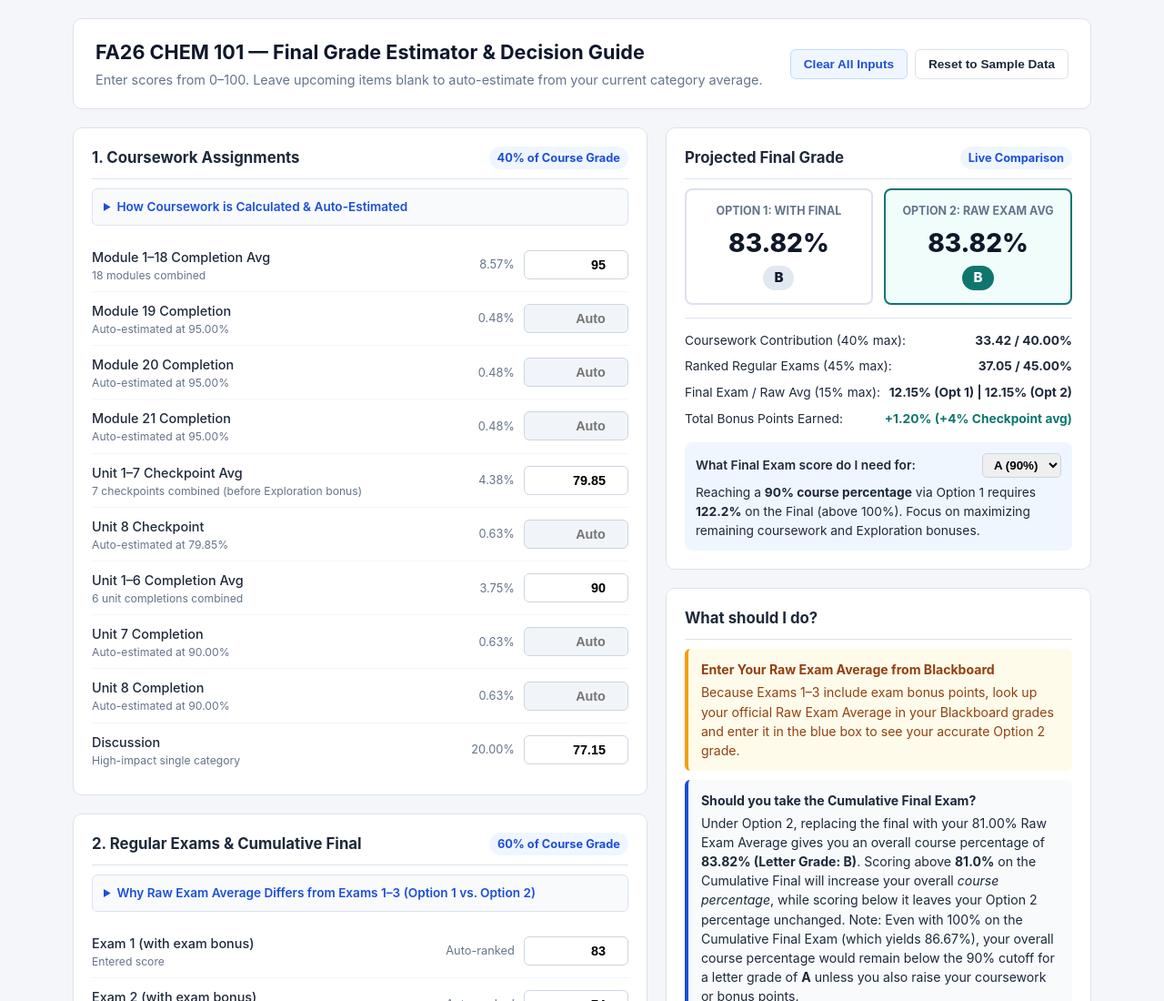
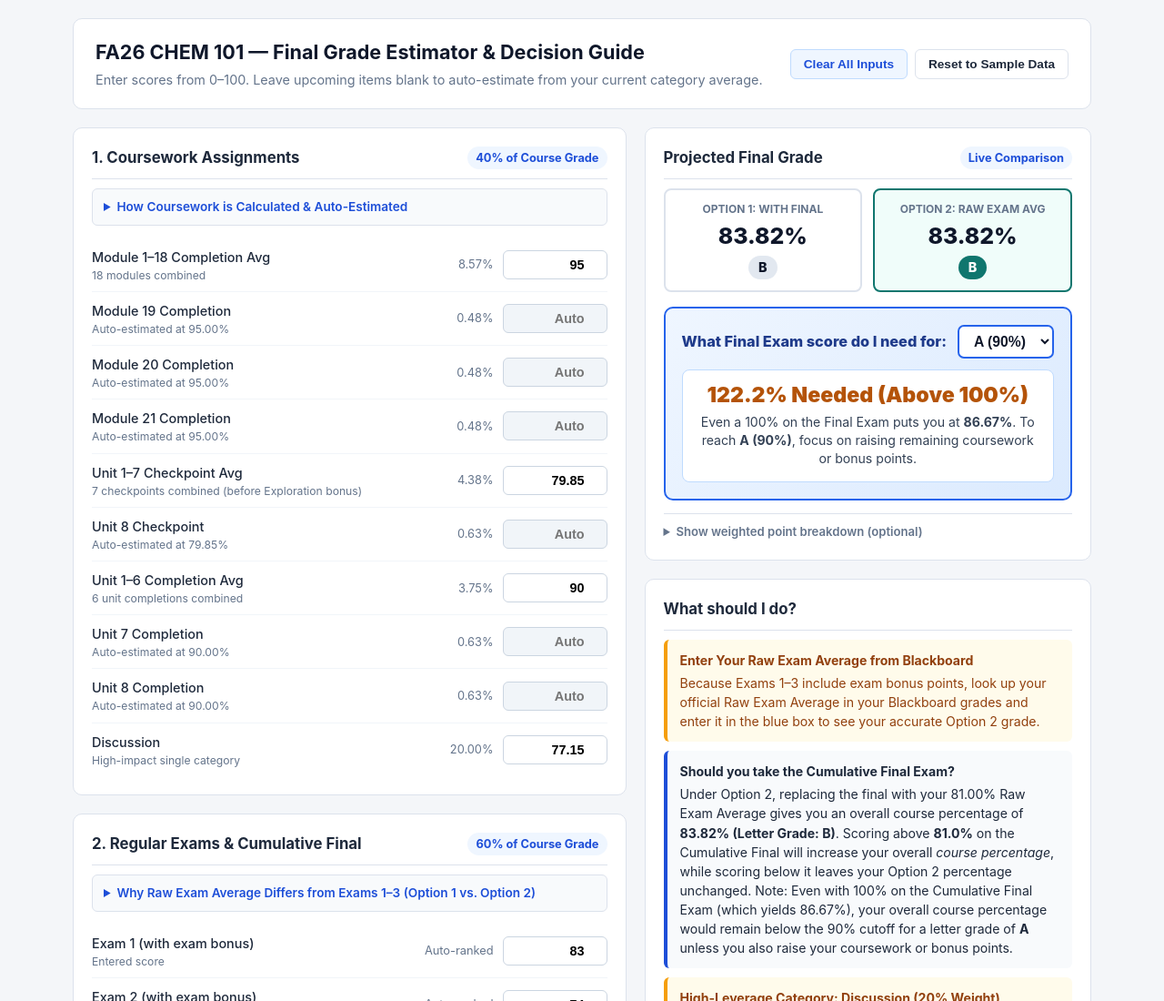
Before and after one commit to carpent-umbc/chem101-calculator, a plain HTML site: page index.html in a window 1280 px wide. Shown: the top 1100 px of the page at 91% size. Drawn offline with Linux system fonts and the light colour scheme.

Commit message:
Update index.html

```diff
--- a/index.html
+++ b/index.html
@@ -85,7 +85,7 @@
     .btn-clear:hover { background: #dbeafe; }
     .grid {
       display: grid;
-      grid-template-columns: 1.35fr 1fr;
+      grid-template-columns: 1.3fr 1.05fr;
       gap: 20px;
       align-items: start;
     }
@@ -313,12 +313,12 @@
       display: grid;
       grid-template-columns: 1fr 1fr;
       gap: 12px;
-      margin-bottom: 14px;
+      margin-bottom: 16px;
     }
     .option-box {
       border: 2px solid var(--border);
       border-radius: 8px;
-      padding: 14px;
+      padding: 12px;
       text-align: center;
       background: #fff;
       transition: all 0.2s ease;
@@ -328,24 +328,24 @@
       background: var(--accent-soft);
     }
     .opt-title {
-      font-size: 0.78rem;
+      font-size: 0.75rem;
       font-weight: 700;
       text-transform: uppercase;
       color: var(--muted);
-      margin-bottom: 4px;
+      margin-bottom: 2px;
     }
     .opt-score {
-      font-size: 1.75rem;
+      font-size: 1.55rem;
       font-weight: 800;
       color: #0f172a;
     }
     .opt-letter {
       display: inline-block;
-      margin-top: 4px;
-      padding: 2px 12px;
+      margin-top: 3px;
+      padding: 2px 11px;
       border-radius: 999px;
       font-weight: 800;
-      font-size: 0.95rem;
+      font-size: 0.9rem;
       background: #e2e8f0;
       color: #0f172a;
     }
@@ -353,16 +353,93 @@
       background: var(--accent);
       color: #fff;
     }
-    .breakdown-list {
-      font-size: 0.86rem;
+
+    /* DOMINANT TARGET FINAL EXAM SOLVER */
+    .target-hero {
+      background: linear-gradient(135deg, #eff6ff 0%, #dbeafe 100%);
+      border: 2px solid #2563eb;
+      border-radius: 10px;
+      padding: 18px;
+      margin-bottom: 14px;
+    }
+    .target-controls {
+      display: flex;
+      align-items: center;
+      justify-content: space-between;
+      gap: 10px;
+      margin-bottom: 12px;
+      flex-wrap: wrap;
+    }
+    .target-controls label {
+      font-size: 1.02rem;
+      font-weight: 800;
+      color: #1e3a8a;
+    }
+    select.target-select {
+      padding: 7px 12px;
+      border-radius: 7px;
+      border: 2px solid #2563eb;
+      background: #ffffff;
+      color: #0f172a;
+      font-size: 0.98rem;
+      font-weight: 800;
+      cursor: pointer;
+    }
+    .target-big-display {
+      background: #ffffff;
+      border-radius: 8px;
+      padding: 14px 16px;
+      text-align: center;
+      border: 1px solid #bfdbfe;
+    }
+    .target-big-number {
+      font-size: 2.15rem;
+      font-weight: 900;
+      color: #1d4ed8;
+      line-height: 1.15;
+      margin-bottom: 6px;
+    }
+    .target-big-number.achieved {
+      color: #0f766e;
+      font-size: 1.45rem;
+    }
+    .target-big-number.impossible {
+      color: #b45309;
+      font-size: 1.45rem;
+    }
+    .target-subtext {
+      font-size: 0.88rem;
+      color: #334155;
+      line-height: 1.45;
+    }
+
+    /* COLLAPSIBLE WEIGHTED BREAKDOWN */
+    details.breakdown-toggle {
       border-top: 1px solid var(--border);
       padding-top: 10px;
+      font-size: 0.82rem;
+      color: var(--muted);
+    }
+    details.breakdown-toggle summary {
+      cursor: pointer;
+      font-weight: 600;
+      color: var(--muted);
+      user-select: none;
+    }
+    details.breakdown-toggle summary:hover {
+      color: var(--text);
+    }
+    .breakdown-list {
+      margin-top: 8px;
+      padding-top: 6px;
+      border-top: 1px dashed #e2e8f0;
     }
     .breakdown-row {
       display: flex;
       justify-content: space-between;
-      padding: 4px 0;
+      padding: 3px 0;
     }
+
     .guidance-card {
       background: #f8fafc;
       border-left: 4px solid var(--primary);
@@ -379,26 +456,6 @@
     .guidance-card strong.tip-title {
       display: block;
       margin-bottom: 4px;
-    }
-    .target-solver {
-      background: var(--primary-soft);
-      border-radius: 8px;
-      padding: 12px;
-      margin-top: 12px;
-      font-size: 0.86rem;
-    }
-    .target-controls {
-      display: flex;
-      align-items: center;
-      justify-content: space-between;
-      margin-bottom: 6px;
-      font-weight: 600;
-    }
-    select {
-      padding: 4px 8px;
-      border-radius: 5px;
-      border: 1px solid #cbd5e1;
-      font-weight: 600;
     }
     .disclaimer {
       font-size: 0.78rem;
@@ -619,25 +676,30 @@
           </div>
         </div>
 
-        <div class="breakdown-list">
-          <div class="breakdown-row"><span>Coursework Contribution (40% max):</span><strong id="outCw">--</strong></div>
-          <div class="breakdown-row"><span>Ranked Regular Exams (45% max):</span><strong id="outEx">--</strong></div>
-          <div class="breakdown-row"><span>Final Exam / Raw Avg (15% max):</span><strong id="outFin">--</strong></div>
-          <div class="breakdown-row"><span>Total Bonus Points Earned:</span><strong id="outBonus" style="color:var(--accent)">--</strong></div>
-        </div>
-
-        <div class="target-solver">
+        <!-- DOMINANT TARGET FINAL EXAM SECTION -->
+        <div class="target-hero">
           <div class="target-controls">
-            <span>What Final Exam score do I need for:</span>
-            <select id="targetGrade" onchange="recalc()">
+            <label for="targetGrade">What Final Exam score do I need for:</label>
+            <select id="targetGrade" class="target-select" onchange="recalc()">
               <option value="90">A (90%)</option>
               <option value="80">B (80%)</option>
               <option value="70">C (70%)</option>
               <option value="60">D (60%)</option>
             </select>
           </div>
-          <div id="targetResult"></div>
+          <div class="target-big-display" id="targetResult"></div>
         </div>
+
+        <!-- COLLAPSIBLE WEIGHTED BREAKDOWN -->
+        <details class="breakdown-toggle">
+          <summary>Show weighted point breakdown (optional)</summary>
+          <div class="breakdown-list">
+            <div class="breakdown-row"><span>Coursework Contribution (40% max):</span><strong id="outCw">--</strong></div>
+            <div class="breakdown-row"><span>Ranked Regular Exams (45% max):</span><strong id="outEx">--</strong></div>
+            <div class="breakdown-row"><span>Final Exam / Raw Avg (15% max):</span><strong id="outFin">--</strong></div>
+            <div class="breakdown-row"><span>Total Bonus Points Earned:</span><strong id="outBonus" style="color:var(--accent)">--</strong></div>
+          </div>
+        </details>
       </div>
 
       <div class="card">
@@ -793,20 +855,33 @@
     document.getElementById("outFin").textContent = `${(finalScore * 0.15).toFixed(2)}% (Opt 1) | ${(rawExamAvg * 0.15).toFixed(2)}% (Opt 2)`;
     document.getElementById("outBonus").textContent = `+${bonusPts.toFixed(2)}% (+${explorationCount}% Checkpoint avg)`;
 
-    // Target Solver
+    // Dominant Target Solver
     const target = parseFloat(document.getElementById("targetGrade").value);
+    const targetLetter = toLetter(target);
     const baseWithoutFinal = cwWeighted + rankedExamPts + bonusPts;
     const neededFinal = (target - baseWithoutFinal) / 0.15;
     const targetEl = document.getElementById("targetResult");
 
     if (opt2 >= target) {
-      targetEl.innerHTML = `You already reach a <strong>${target}% course percentage</strong> under <strong>Option 2</strong> (${opt2.toFixed(2)}%) without needing the Cumulative Final to raise your grade.`;
+      targetEl.innerHTML = `
+        <div class="target-big-number achieved">Already Locked In (Option 2)</div>
+        <div class="target-subtext">Your Option 2 grade is already <strong>${opt2.toFixed(2)}% (${opt2Letter})</strong>, so you do not need the Cumulative Final to reach a <strong>${targetLetter} (${target}%)</strong>.</div>
+      `;
     } else if (neededFinal <= 0) {
-      targetEl.innerHTML = `You have already locked in at least a <strong>${target}% course percentage</strong> regardless of your Final Exam score.`;
+      targetEl.innerHTML = `
+        <div class="target-big-number achieved">0% Needed — Guaranteed</div>
+        <div class="target-subtext">You have already secured at least a <strong>${target}% (${targetLetter})</strong> regardless of your Final Exam score.</div>
+      `;
     } else if (neededFinal > 100) {
-      targetEl.innerHTML = `Reaching a <strong>${target}% course percentage</strong> via Option 1 requires <strong>${neededFinal.toFixed(1)}%</strong> on the Final (above 100%). Focus on maximizing remaining coursework and Exploration bonuses.`;
+      targetEl.innerHTML = `
+        <div class="target-big-number impossible">${neededFinal.toFixed(1)}% Needed (Above 100%)</div>
+        <div class="target-subtext">Even a 100% on the Final Exam puts you at <strong>${(baseWithoutFinal + 15).toFixed(2)}%</strong>. To reach <strong>${targetLetter} (${target}%)</strong>, focus on raising remaining coursework or bonus points.</div>
+      `;
     } else {
-      targetEl.innerHTML = `You need at least <strong>${neededFinal.toFixed(1)}%</strong> on the Cumulative Final Exam (Option 1) to finish with a <strong>${target}% course percentage</strong>.`;
+      targetEl.innerHTML = `
+        <div class="target-big-number">${neededFinal.toFixed(1)}% on Final Exam</div>
+        <div class="target-subtext">Score at least <strong>${neededFinal.toFixed(1)}%</strong> on the Cumulative Final Exam (Option 1) to finish with a <strong>${targetLetter} (${target}%)</strong>.</div>
+      `;
     }
 
     // Guidance Engine ("What should I do?")
@@ -900,13 +975,13 @@
       const el = document.getElementById(k);
       state[k] = el.type === "checkbox" ? el.checked : el.value;
     });
-    try { localStorage.setItem("chem101_calc_v5", JSON.stringify(state)); } catch (e) {}
+    try { localStorage.setItem("chem101_calc_v6", JSON.stringify(state)); } catch (e) {}
   }
 
   function loadState() {
     let state = DEFAULTS;
     try {
-      const saved = localStorage.getItem("chem101_calc_v5");
+      const saved = localStorage.getItem("chem101_calc_v6");
       if (saved) state = { ...DEFAULTS, ...JSON.parse(saved) };
     } catch (e) {}
 
@@ -919,7 +994,7 @@
   }
 
   function resetDefaults() {
-    try { localStorage.removeItem("chem101_calc_v5"); } catch (e) {}
+    try { localStorage.removeItem("chem101_calc_v6"); } catch (e) {}
     loadState();
   }
 
```
